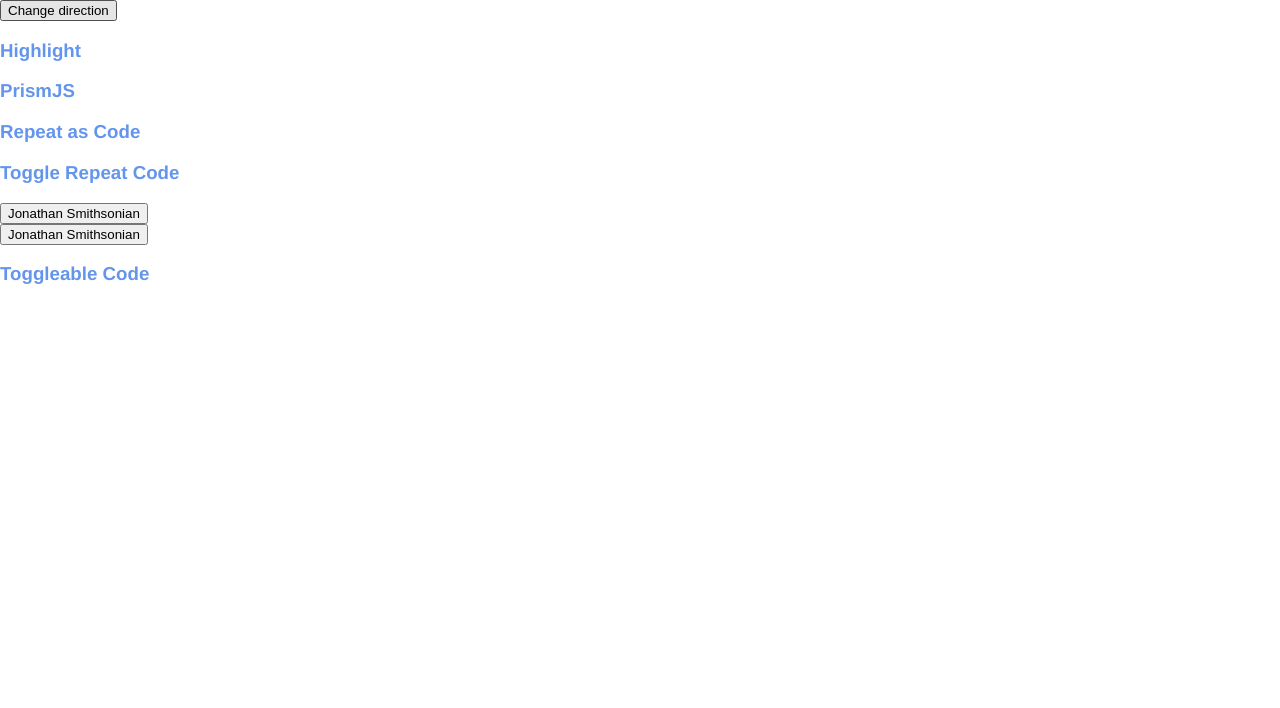
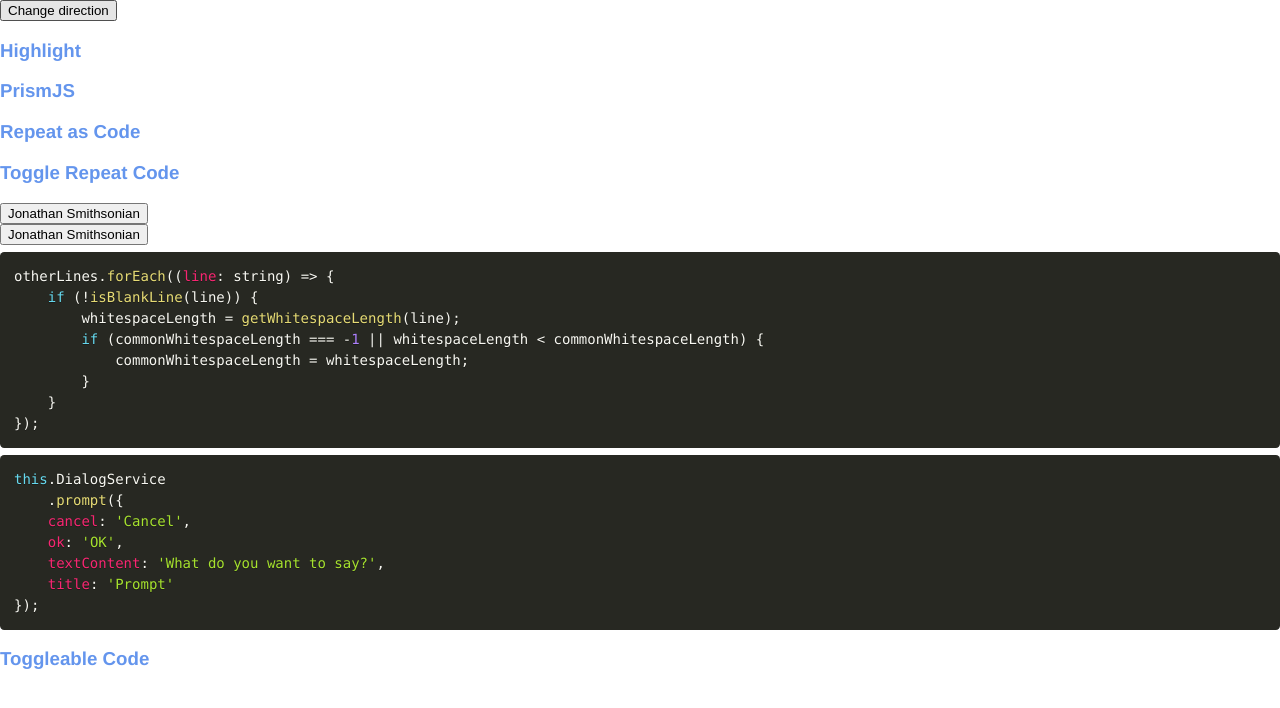
Before and after one commit to MicroFocus/ng-prism, a website with bundled scripts: page src/index.html in a window 1280 px wide. Both pictures are taken after a click on the element "Toggle Repeat Code". Built offline with nearby package versions, Linux system fonts and the light colour scheme; some packages are replaced by stand-ins of ours; files whose address does not match are found by name.

Commit message:
Make toggleable code support multiple child code blocks

```diff
--- a/src/directives/toggleable-code.directive.html
+++ b/src/directives/toggleable-code.directive.html
@@ -7,5 +7,6 @@
         </button>
     </div>
 </div>
-<div class="prism-toggleable-code" ng-class="{'prism-visible': $ctrl.visible}" ng-transclude>
+<div class="prism-toggleable-code" ng-class="{'prism-visible': $ctrl.visible}">
+    <div ng-transclude></div>
 </div>
--- a/src/index.html
+++ b/src/index.html
@@ -37,7 +37,7 @@
 	<section>
 		<pre><code highlight>
 			this.openPromptDialog = function () {
-				this.MfDialogService
+				this.DialogService
 					.prompt({
 					cancel: 'Cancel',
 					ok: 'OK',
@@ -108,10 +108,31 @@
 			<button type="button" class="menu-toggle"><span>Jonathan Smithsonian</span><i class="icon icon-down_thick"></i></button>
 		</span>
 		</div>
-		<span toggle-repeat-code>
+		<span toggle-repeat-code toggleable-code-id="trc-01">
 			<i class="icon icon-search_thick"></i>
 			<button type="button" class="menu-toggle"><span>Jonathan Smithsonian</span><i class="icon icon-down_thick"></i></button>
 		</span>
+		<toggleable-code id="trc-01">
+			<pre dir="ltr"><code class="language-javascript">
+				otherLines.forEach((line: string) => {
+					if (!isBlankLine(line)) {
+						whitespaceLength = getWhitespaceLength(line);
+						if (commonWhitespaceLength === -1 || whitespaceLength < commonWhitespaceLength) {
+							commonWhitespaceLength = whitespaceLength;
+						}
+					}
+				});
+			</code></pre>
+			<pre dir="ltr"><code class="language-javascript">
+				this.DialogService
+					.prompt({
+					cancel: 'Cancel',
+					ok: 'OK',
+					textContent: 'What do you want to say?',
+					title: 'Prompt'
+				});
+			</code></pre>
+		</toggleable-code>
 	</section>
 
 	<h3>Toggleable Code</h3>
@@ -139,7 +160,7 @@
 		<toggleable-code>
 			<pre><code highlight>
 				this.openPromptDialog = function () {
-					this.MfDialogService
+					this.DialogService
 						.prompt({
 						cancel: 'Cancel',
 						ok: 'OK',
--- a/src/styles/_layout.scss
+++ b/src/styles/_layout.scss
@@ -9,6 +9,10 @@
 
   pre[class*="language-"] {
     margin: 0;
+
+    &:not(:last-of-type) {
+      margin-bottom: 10px;
+    }
   }
 }
 
```
Also changed, not shown: dist/ng-prism.css, dist/ng-prism.js.
